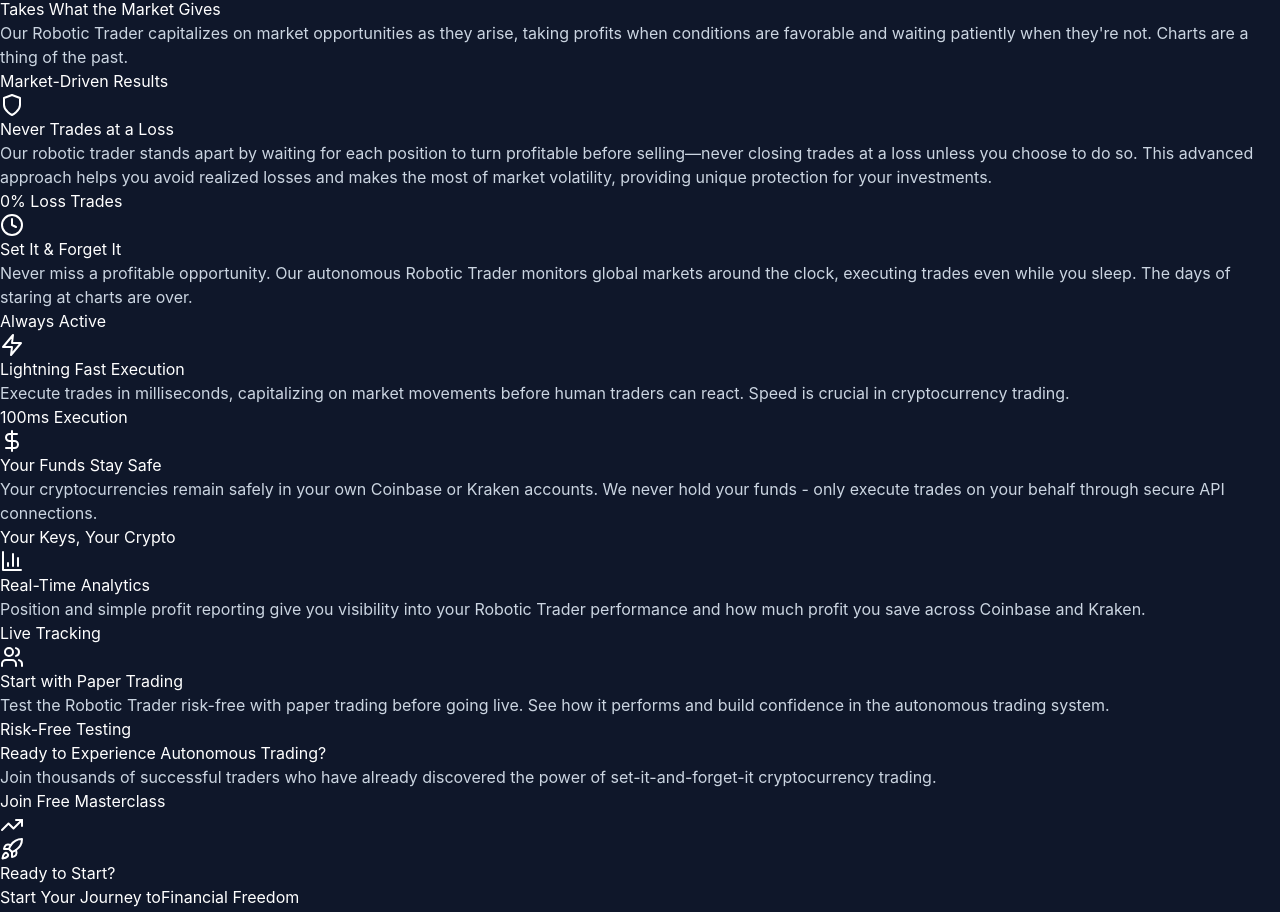
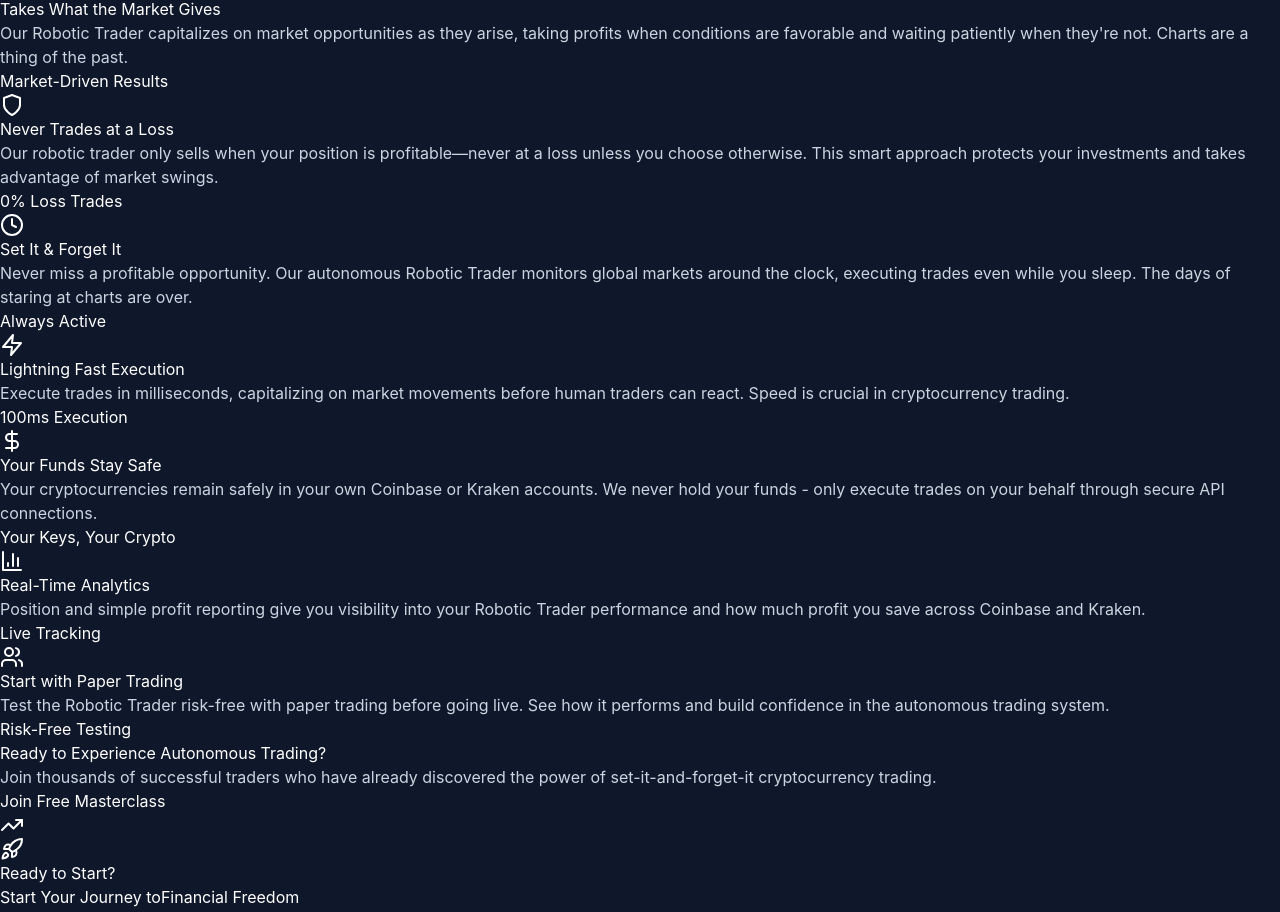
Before and after one commit to patjenkinsGIT/myrobotictrader, a React (Vite) app: page / in a window 1280 px wide. Shown: the part 1011-1923 px from the top of the page. Built offline with nearby package versions, Linux system fonts and the light colour scheme.

Commit message:
Feature no loss update.

```diff
--- a/src/components/Features.tsx
+++ b/src/components/Features.tsx
@@ -31,7 +31,7 @@ const features = [
     icon: Shield,
     title: "Never Trades at a Loss",
     description:
-      "Our robotic trader stands apart by waiting for each position to turn profitable before selling—never closing trades at a loss unless you choose to do so. This advanced approach helps you avoid realized losses and makes the most of market volatility, providing unique protection for your investments.",
+      "Our robotic trader only sells when your position is profitable—never at a loss unless you choose otherwise. This smart approach protects your investments and takes advantage of market swings.",
     color: "from-blue-500 to-cyan-500",
     stats: "0% Loss Trades",
   },
```
